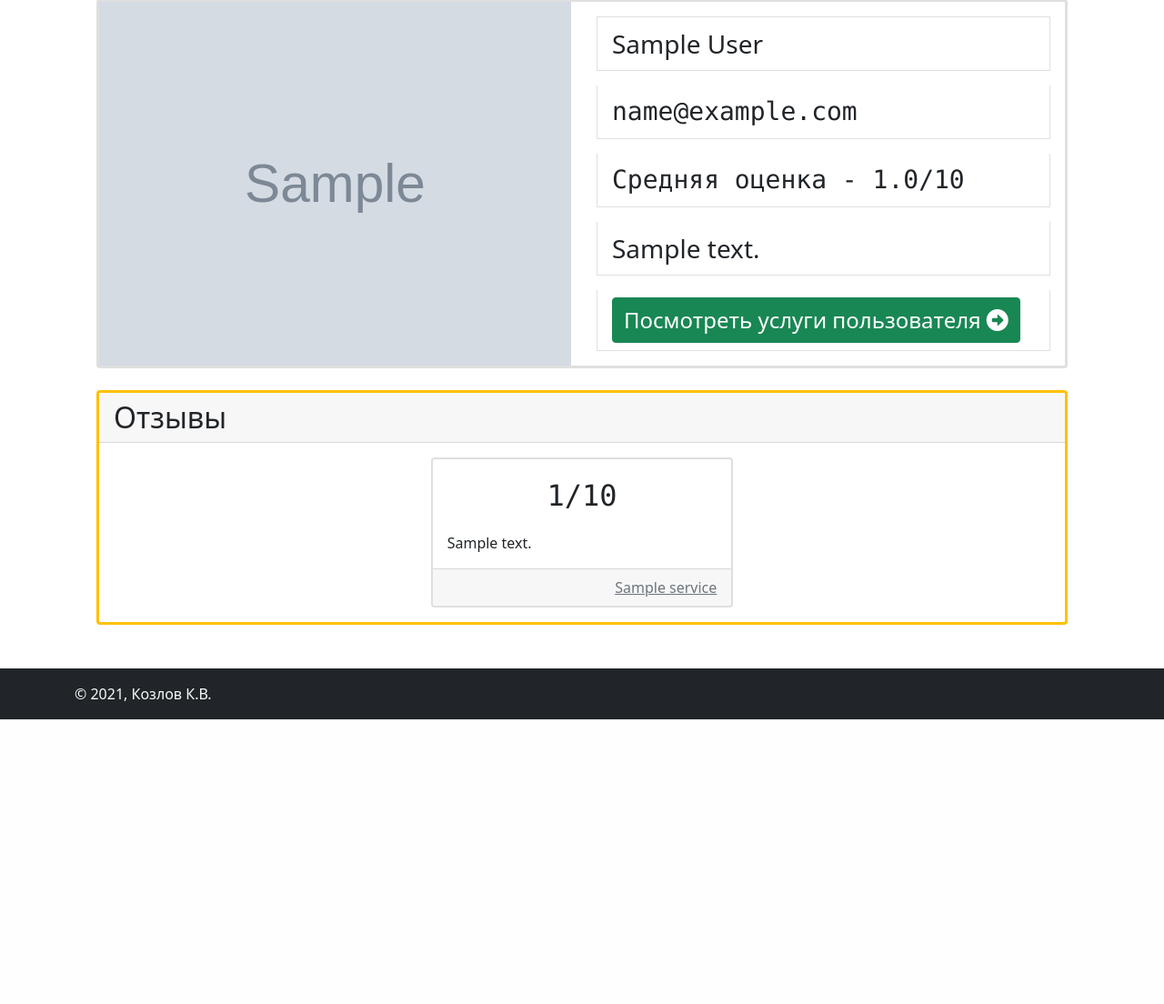
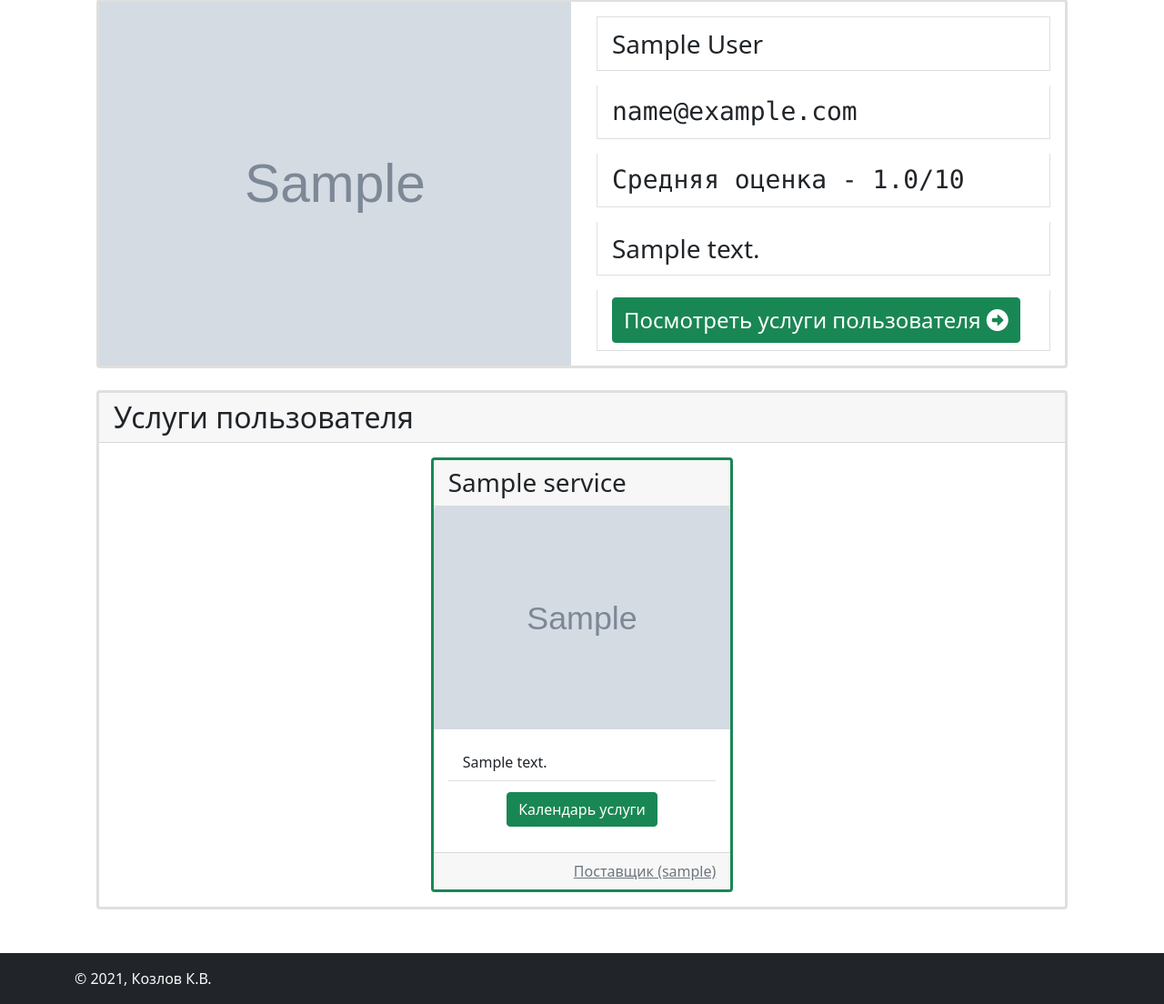
Before and after one commit to KozlovKV/clients-notebook, a Django app: page /profile/view/1/ in a window 1280 px wide. Shown: the part 201-1305 px from the top of the page at 91% size. Before the commit the page ends 992 px from the top, so only its background shows below. Run offline with Django 3.2, Linux system fonts and the light colour scheme; tables that the repository leaves empty hold one stand-in row (values such as "Sample post"); grey boxes marked "Sample" are stand-in pictures; some libraries are stand-ins or nearby versions.

Commit message:
Replaced feedbacs user card to services user card

```diff
--- a/apps/profile_app/templates/profile.html
+++ b/apps/profile_app/templates/profile.html
@@ -34,7 +34,7 @@
                 {% csrf_token %}
                 {% for field in form %}
                     <div class="col-md-6">
-                        <label class="form-label fs-5" for="{{ field.name }}">{{ field.label }}</label>
+                        <label class="form-label fs-5" for="id_{{ field.name }}">{{ field.label }}</label>
                         {{ field }}
                     </div>
                 {% endfor %}
@@ -42,26 +42,8 @@
             </form>
         </div>
     {% endif %}
-    <div class="card border-3 border-warning m-md-4 mt-3">
-        <h2 class="card-header">Отзывы</h2>
-        <div class="card-body">
-            <div class="row g-3 justify-content-around">
-                {% for feedback in object.feedbacks %}
-                    <div class="col-md-4">
-                        <div class="card border-2">
-                            <div class="card-body">
-                                <p class="font-monospace fs-2 text-center">{{ feedback.mark }}/10</p>
-                                <p class="card-text">{{ feedback.text }}</p>
-                            </div>
-                            <div class="card-footer text-end">
-                                <a href="{{ feedback.service_note.service.get_absolute_url }}" class="text-muted">
-                                    {{ feedback.service_note.service.label }}
-                                </a>
-                            </div>
-                        </div>
-                    </div>
-                {% endfor %}
-            </div>
-        </div>
+    <div class="card border-3 m-md-4 mt-3">
+        <h2 class="card-header">Услуги пользователя</h2>
+        {% include 'base/services_list_card_body.html' %}
     </div>
 {% endblock %}
--- a/apps/profile_app/views.py
+++ b/apps/profile_app/views.py
@@ -4,6 +4,7 @@ from django.contrib import messages
 
 from django.contrib.auth.models import User
 import apps.profile_app.models as profile_models
+from apps.services_app import models as service_models
 
 from django.contrib.auth import views as auth_views
 from django.views.generic import edit as generic_edit_views
@@ -60,6 +61,15 @@ class ProfileView(generic_edit_views.UpdateView, BaseViewWithMenu):
         self.add_message('Данные успешно изменены', messages.SUCCESS)
         return super(ProfileView, self).get_success_url()
 
+    def get_context_data(self, **kwargs):
+        context = super(ProfileView, self).get_context_data(**kwargs)
+        context.update({
+            'object_list': service_models.Service.objects.filter(
+                provider=self.object.user
+            )
+        })
+        return context
+
     def get(self, request, *args, **kwargs):
         self.object = self.get_object()
         return super(ProfileView, self).get(request, *args, **kwargs)
```
